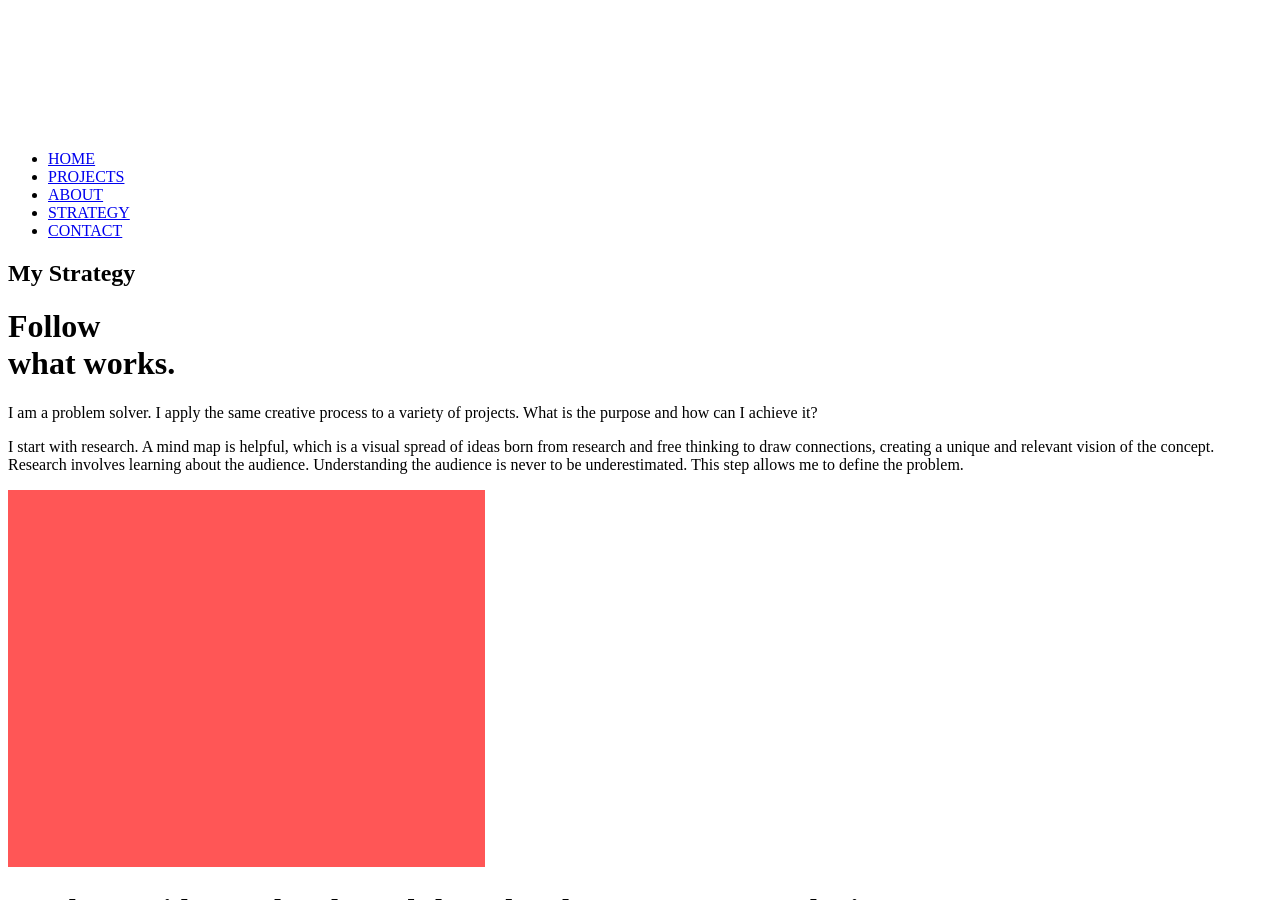
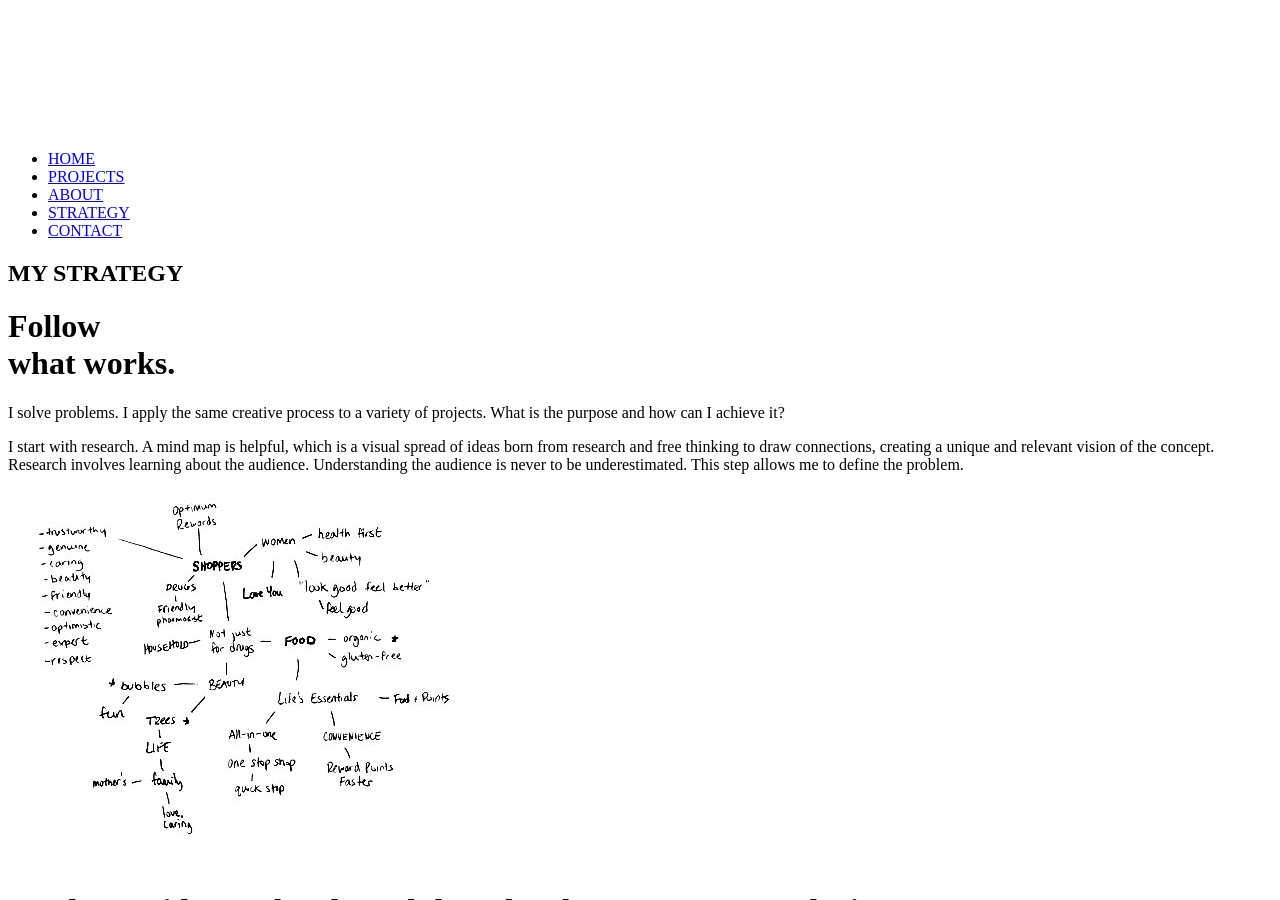
Before and after one commit to kattysun8/katrinasunter.ca, a Jekyll site: the page built from strategy.html, in a window 1280 px wide and 900 px high, scrolled down 352 px. Built offline with Jekyll 4.4.1, drawn with Linux system fonts in a browser that asks for light colours; some web fonts are replaced.

Commit message:
add image to Strategy

```diff
--- a/index.html
+++ b/index.html
@@ -79,7 +79,8 @@ bodyClass: index
         <div class="island-1-2 max-length">
           <h2 class="mega push-0">Brand Application</h2>
           <h2 class="tenamega push-1-2">Consistency<br>& accuracy.</h2>
-          <p class="push-0 micro">Working at MediaPlus Advertising as a graphic designer meant efficient application of a variety of brands.</p>
+          <p class="push-0 micro">Working at MediaPlus Advertising as a graphic designer meant efficient application of a variety of brands.
+          To name a few, NAC, 2017 Ottawa, CHEO, RBC Bluesfest, Redblacks, OSEG, Canada Post, OC Transpo, City Folk Festival, Ottawa Tourism Canada.</p>
         </div>
       </a>
       <a class="card unit xs-1 s-1 m-1-2 l-1-2 xl-1-2" href="{{site.baseurl}}/ottawa2017">
--- a/ottawa2017.html
+++ b/ottawa2017.html
@@ -49,7 +49,7 @@ description: 2017 Ottawa · Kat Sunter Design Portfolio
     <div class="unit xs-1 s-1 m-1-2 l-1-2 xl-1-2">
       <div class="max-length island">
         <h2 class="mega push-0">ILLUSTRATION</h2>
-        <h1 class="tenamega push-1-2">Make a T-shirt!</h1>
+        <h1 class="tenamega push-1-2">Make a<br>T-shirt!</h1>
         <p class="micro">This was exciting for me because I created the dragon asset from scratch and then created a
           t-shirt mock-up, prepared print-ready files and sent the aasets to print. A chance to illustrate something
           new in a hectic day was great.</p>
@@ -70,8 +70,8 @@ description: 2017 Ottawa · Kat Sunter Design Portfolio
     <div class="unit xs-1 s-1 m-1-2 l-1-2 xl-1-2 unit-push-m-1-2">
       <div class="max-length island">
         <h2 class="mega push-0">PRINT</h2>
-        <h1 class="tenamega push-1-2">Weekly Ads—Quick</h1>
-        <p class="micro">The events were continually updating as time went on throughout the year. They were being published
+        <h1 class="tenamega push-1-2">Weekly Ads—Hurry!</h1>
+        <p class="micro">The events were continually updating in number and importance throughout the year. They were being published
           in both English and French newspapers, such as the Ottawa Sun, Ottawa Citizen, Le Droit, L’Orléanais, Metroland and the Metro.</p>
       </div>
     </div>
--- a/strategy.html
+++ b/strategy.html
@@ -9,13 +9,13 @@ bodyClass: strategy
   <div class="grid grid-middle pad-t-2">
     <div class="unit xs-1 s-1 m-1-2 l-1-2 xl-1-2">
       <div class="max-length gutter pad-t-1-2 pad-b-1-2">
-        <h2 class="mega push-0">My Strategy</h2>
+        <h2 class="mega push-0">MY STRATEGY</h2>
         <h1 class="tenamega push-1-2">Follow<br>what works.</h1>
       </div>
     </div>
     <div class="unit xs-1 s-1 m-1-2 l-1-2 xl-1-2">
       <div class="max-length gutter pad-t-1-2 pad-b-1-2">
-        <p class="milli push-0">I am a problem solver. I apply the same creative process
+        <p class="milli push-0">I solve problems. I apply the same creative process
           to a variety of projects. What is the purpose and how can I achieve it?</p>
       </div>
     </div>
@@ -32,7 +32,7 @@ bodyClass: strategy
     </div>
     <div class="unit xs-1 s-1 m-1-2 l-1-2 xl-1-2">
       <div class="max-length">
-        <img class="img-flex" src="{{site.baseurl}}/images/477x377-red.svg">
+        <img class="img-flex" src="{{site.baseurl}}/images/mindmap.jpg">
       </div>
     </div>
   </div>
@@ -64,7 +64,7 @@ bodyClass: strategy
     </div>
     <div class="unit xs-1 s-1 m-1-2 l-1-2 xl-1-2">
       <div class="max-length">
-        <img class="img-flex" src="{{site.baseurl}}/images/477x377-red.svg">
+        <img class="img-flex" src="{{site.baseurl}}/images/table-sketch-477x377.jpg">
       </div>
     </div>
   </div>
```
Also changed, not shown: images/mindmap.jpg (added).
